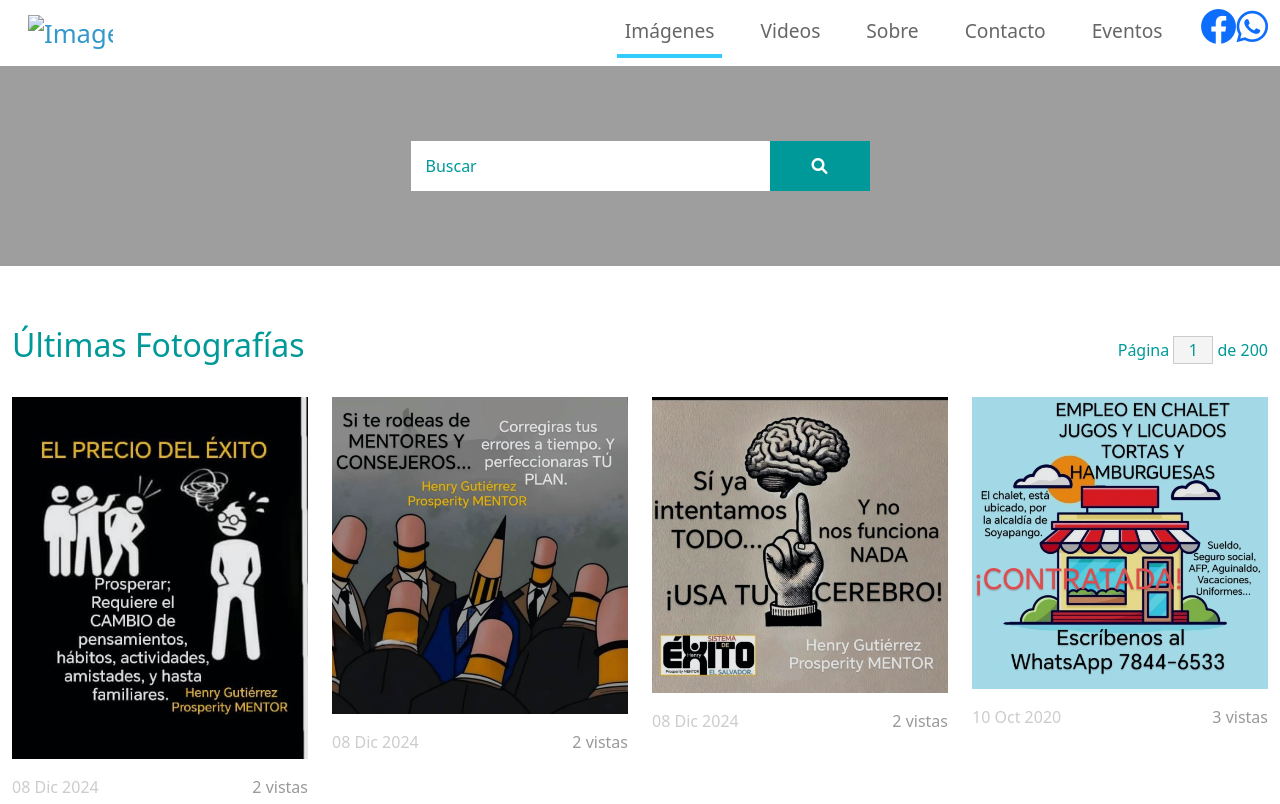
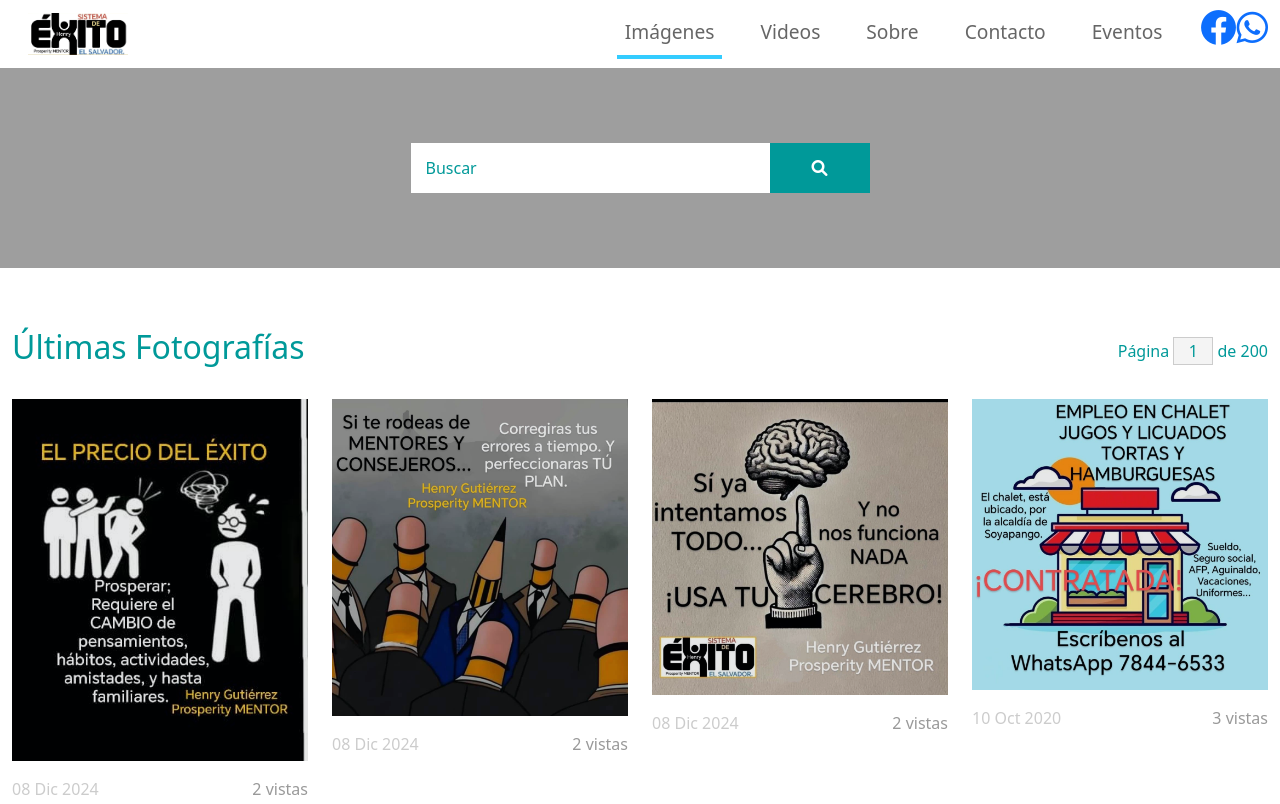
Before and after one commit to NegosSolutions/exito, a plain HTML site: page index.html in a window 1280 px wide. Shown: the top 804 px of the page. Drawn offline with Linux system fonts and the light colour scheme; the site is published under a folder, as on GitHub Pages, so addresses that start at the root find nothing.

Commit message:
Add files via upload

```diff
--- a/index.html
+++ b/index.html
@@ -30,7 +30,7 @@ https://negossolutions.github.io/astropages/
         <div class="container-fluid">
             <a class="navbar-brand" href="#">
                <a class="navbar-brand" href="index.html">
-                <img src="/img/banner.jpg" alt="Image" width="100px">
+                <img src="img/banner.jpg" alt="Global" width="100">
             </a>
             <button class="navbar-toggler" type="button" data-toggle="collapse" data-target="#navbarSupportedContent" aria-controls="navbarSupportedContent" aria-expanded="false" aria-label="Toggle navigation">
                 <i class="fas fa-bars"></i>
```
